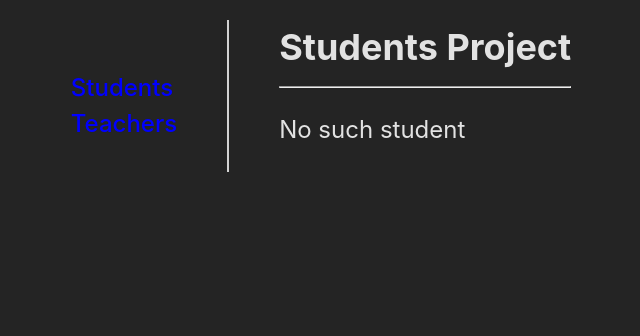
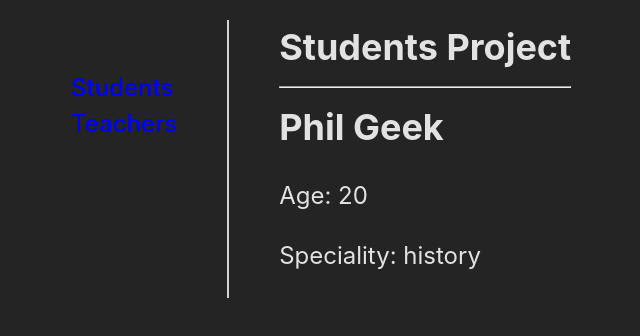
Before and after one commit to KethyI/lesson-1, a React (Vite) app in the folder my-app/: page /students/1 in a window 1280 px wide. Shown: the top 336 px of the page, without its empty margins (319-959 px from the left). Built offline with nearby package versions, Linux system fonts and the light colour scheme.

Commit message:
fixed bug with displaying student

```diff
--- a/my-app/src/app/parts/students/StudendsPage.jsx
+++ b/my-app/src/app/parts/students/StudendsPage.jsx
@@ -6,8 +6,16 @@ export const StudentsPage = () => {
   const { studentId } = params;
 
   const student = useSelector((state) =>
-    state.students.find((student) => student.id === studentId)
+    state.students.find((student) => student.id == studentId)
   );
+  const s = useSelector((state) =>
+    state.students.find((st) => st.id == studentId)
+  );
+  console.log(s);
+  const student1 = useSelector((state) => state);
+  console.log(student1);
+  console.log(student);
+  console.log(studentId);
 
   if (!student) {
     return <p>No such student</p>;
```
